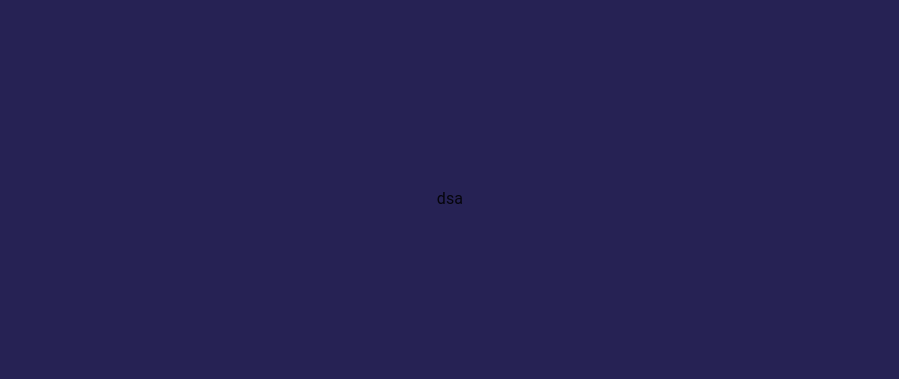
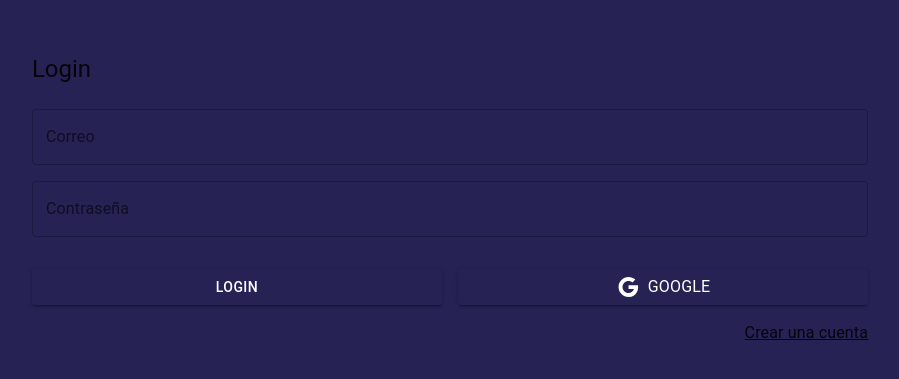
Before and after one commit to christianmoraless/JournalApp, a React (Vite) app: page /auth/login in a window 1280 px wide. Shown: the part 201-580 px from the top of the page, without its empty margins (190-1089 px from the left). Built offline with nearby package versions, Linux system fonts and the light colour scheme.

Commit message:
feat:creating login component

```diff
--- a/src/auth/pages/LoginPage.jsx
+++ b/src/auth/pages/LoginPage.jsx
@@ -1,4 +1,6 @@
-import { Grid } from "@mui/material";
+import { Google } from "@mui/icons-material";
+import { Button, Grid, Link, TextField, Typography } from "@mui/material";
+import { Link as RouterLink } from "react-router-dom";
 
 export const LoginPage = () => {
   return (
@@ -9,7 +11,52 @@
       alignItems="center"
       justifyContent="center"
       sx={{ minHeight: "100vh", backgroundColor: "primary.main", padding: 4 }}>
-      dsa
+      <Grid item className="box-shadow">
+        <Typography variant="h5" sx={{ mb: 1 }}>
+          Login
+        </Typography>
+
+        <form>
+          <Grid container>
+            <Grid item xs={12} sx={{ mt: 2 }}>
+              <TextField
+                label="Correo"
+                type="email"
+                placeholder="Correo"
+                fullWidth
+              />
+            </Grid>
+            <Grid item xs={12} sx={{ mt: 2 }}>
+              <TextField
+                label="Contraseña"
+                type="password"
+                placeholder="Contraseña"
+                fullWidth
+              />
+            </Grid>
+
+            <Grid container spacing={2} sx={{ mb: 2, mt: 2 }}>
+              <Grid item xs={12} sm={6}>
+                <Button variant="contained" fullWidth>
+                  Login
+                </Button>
+              </Grid>
+              <Grid item xs={12} sm={6}>
+                <Button variant="contained" fullWidth>
+                  <Google />
+                  <Typography sx={{ ml: 1 }}>Google</Typography>
+                </Button>
+              </Grid>
+            </Grid>
+
+            <Grid container direction="row" justifyContent="end">
+              <Link component={RouterLink} color="inherit" to="/auth/register">
+                Crear una cuenta
+              </Link>
+            </Grid>
+          </Grid>
+        </form>
+      </Grid>
     </Grid>
   );
 };
```
